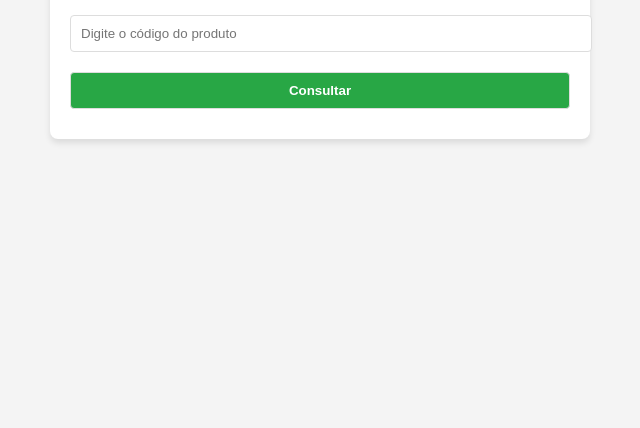
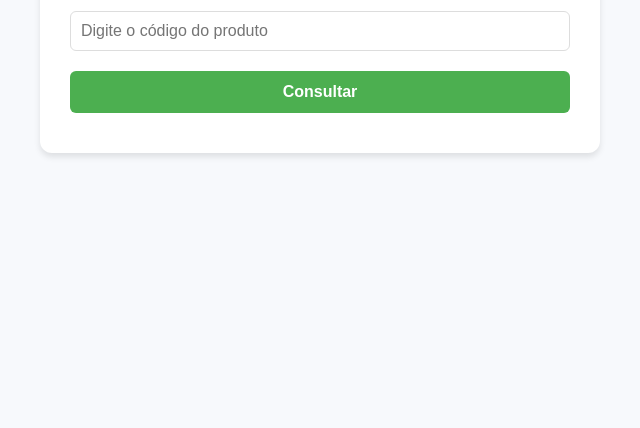
Before and after one commit to luibambini/consulta-preco, a plain HTML site: page index.html in a window 1280 px wide. Shown: the part 372-800 px from the top of the page, without its empty margins (320-960 px from the left). Drawn offline with nearby package versions, Linux system fonts and the light colour scheme.

Commit message:
Update index.html

```diff
--- a/index.html
+++ b/index.html
@@ -7,48 +7,76 @@
   <script src="https://cdn.jsdelivr.net/npm/papaparse@5.4.1/papaparse.min.js"></script>
   <style>
     body {
-      font-family: Arial, sans-serif;
+      font-family: 'Roboto', Arial, sans-serif;
+      background-color: #f7f9fc;
+      margin: 0;
+      padding: 0;
       display: flex;
       justify-content: center;
       align-items: center;
       min-height: 100vh;
-      background-color: #f4f4f4;
-      margin: 0;
     }
+
     .container {
-      background-color: white;
-      padding: 20px;
-      border-radius: 8px;
-      box-shadow: 0 4px 6px rgba(0,0,0,0.1);
+      background-color: #ffffff;
+      padding: 30px;
+      border-radius: 12px;
+      box-shadow: 0 4px 6px rgba(0, 0, 0, 0.1);
       width: 100%;
       max-width: 500px;
       text-align: center;
     }
-    input, button {
+
+    h2 {
+      margin-bottom: 20px;
+      color: #333333;
+    }
+
+    input {
       width: 100%;
       padding: 10px;
       margin: 10px 0;
       border: 1px solid #ddd;
-      border-radius: 4px;
+      border-radius: 6px;
+      font-size: 16px;
+      box-sizing: border-box;
     }
+
     button {
-      background-color: #28a745;
-      color: white;
+      width: 100%;
+      padding: 12px;
+      margin: 10px 0;
+      background-color: #4CAF50;
+      color: #ffffff;
+      border: none;
+      border-radius: 6px;
+      font-size: 16px;
       font-weight: bold;
       cursor: pointer;
-      transition: background-color 0.3s;
+      transition: background-color 0.3s ease;
     }
+
     button:hover {
-      background-color: #218838;
+      background-color: #45a049;
     }
+
     .resultado {
       margin-top: 20px;
-      padding: 10px;
+      text-align: left;
       background-color: #f9f9f9;
-      border-radius: 4px;
+      padding: 20px;
+      border-radius: 8px;
+      border: 1px solid #ddd;
+      display: none;
     }
+
     .resultado p {
-      margin: 5px 0;
+      margin: 10px 0;
+      font-size: 16px;
+    }
+
+    .resultado strong {
+      color: #333333;
     }
   </style>
 </head>
@@ -58,7 +86,7 @@
     <input type="text" id="codigoProduto" placeholder="Digite o código do produto">
     <button onclick="consultarProduto()">Consultar</button>
 
-    <div id="resultado" class="resultado" style="display: none;">
+    <div id="resultado" class="resultado">
       <p><strong>Título:</strong> <span id="titulo"></span></p>
       <p><strong>Valor Original:</strong> <span id="valorOriginal"></span></p>
       <p><strong>Valor com Desconto:</strong> <span id="valorDesconto"></span></p>
```
